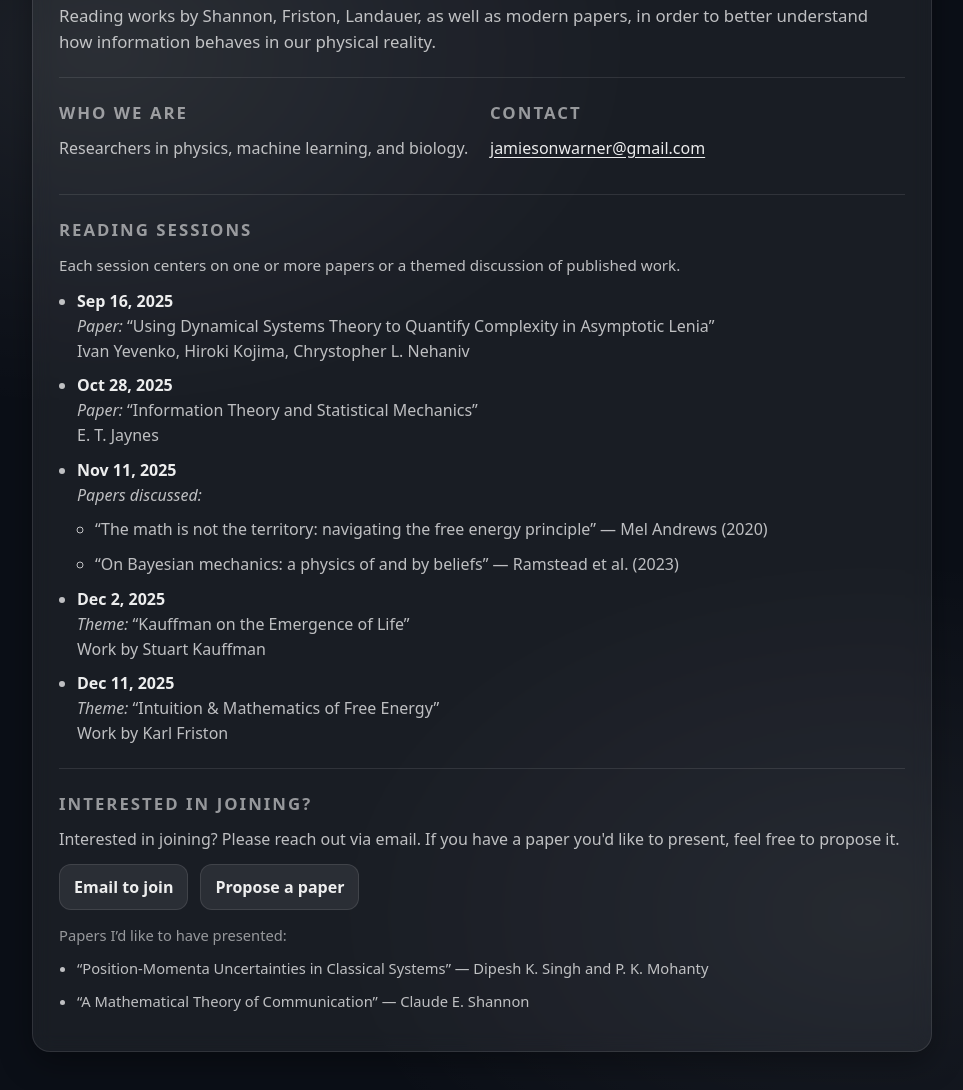
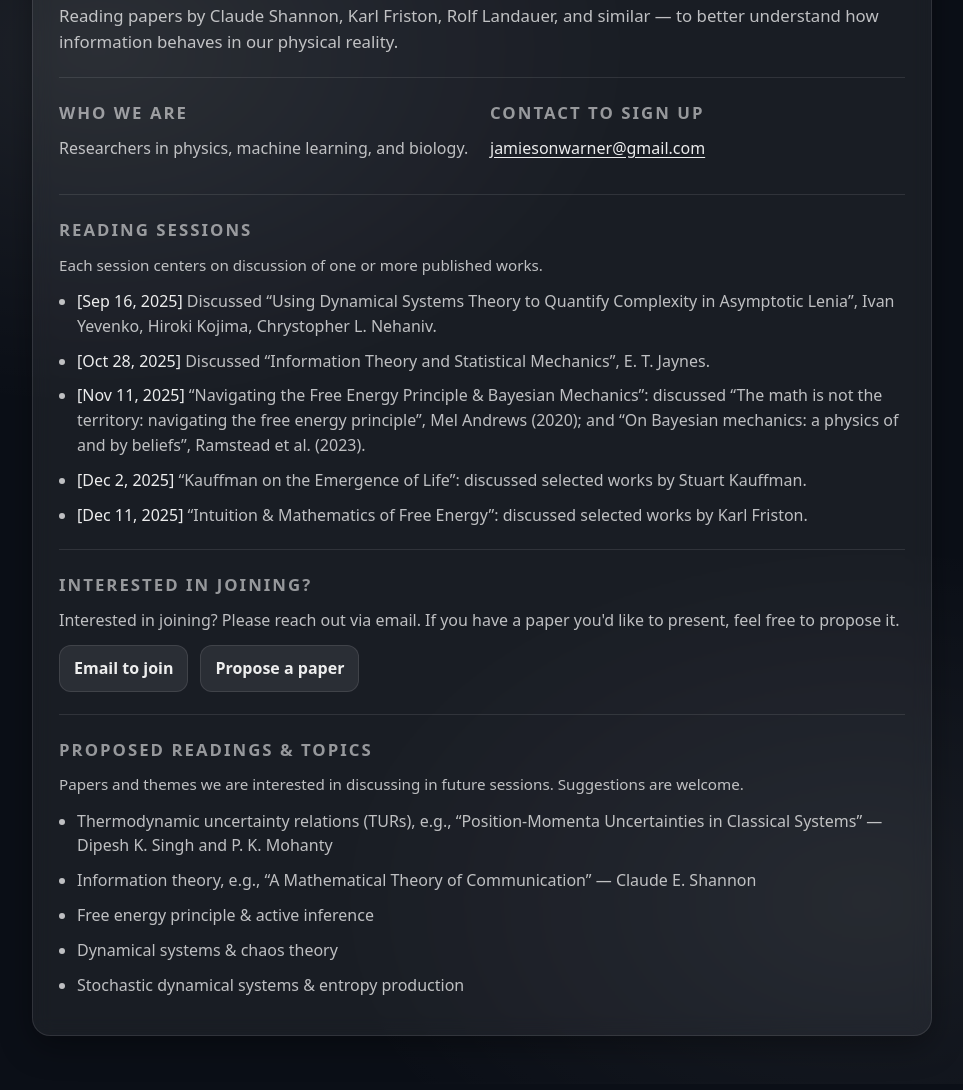
Before and after one commit to information-physics-reading-club/information-physics-reading-club.github.io, a plain HTML site: page index.html in a window 1280 px wide. Shown: the part 134-1224 px from the top of the page, without its empty margins (158-1121 px from the left). Drawn offline with Linux system fonts and the light colour scheme.

Commit message:
revision

```diff
--- a/index.html
+++ b/index.html
@@ -109,7 +109,6 @@
     li { margin: 10px 0; }
 
     .session-title {
-      font-weight: 600;
       color: var(--text);
     }
 
@@ -158,8 +157,8 @@
       <header>
         <h1>Information Physics Reading Club</h1>
         <p>
-          Reading works by Shannon, Friston, Landauer, as well as modern papers, in order to better understand
-          how information behaves in our physical reality.
+          Reading papers by Claude Shannon, Karl Friston, Rolf Landauer, and similar —
+          to better understand how information behaves in our physical reality.
         </p>
       </header>
 
@@ -172,7 +171,7 @@
         </div>
 
         <div>
-          <h2>Contact</h2>
+          <h2>Contact to sign up</h2>
           <p>
             <a href="mailto:jamiesonwarner@gmail.com">jamiesonwarner@gmail.com</a>
           </p>
@@ -184,73 +183,42 @@
       <section>
         <h2>Reading Sessions</h2>
         <p class="small">
-        Each session centers on one or more papers or a themed discussion of published work.
+          Each session centers on discussion of one or more published works.
         </p>
 
         <ul>
           <li>
-          <span class="session-title">Sep 16, 2025</span>
-          <div>
-            <em>Paper:</em>
-            “Using Dynamical Systems Theory to Quantify Complexity in Asymptotic Lenia”
-          </div>
-          <div class="authors">
-            Ivan Yevenko, Hiroki Kojima, Chrystopher L. Nehaniv
-          </div>
+            <span class="session-title">[Sep 16, 2025]</span>
+            Discussed “Using Dynamical Systems Theory to Quantify Complexity in Asymptotic Lenia”,
+            Ivan Yevenko, Hiroki Kojima, Chrystopher L. Nehaniv.
           </li>
 
           <li>
-          <span class="session-title">Oct 28, 2025</span>
-          <div>
-            <em>Paper:</em>
-            “Information Theory and Statistical Mechanics”
-          </div>
-          <div class="authors">
-            E. T. Jaynes
-          </div>
+            <span class="session-title">[Oct 28, 2025]</span>
+            Discussed “Information Theory and Statistical Mechanics”, E. T. Jaynes.
           </li>
 
           <li>
-          <span class="session-title">Nov 11, 2025</span>
-          <div>
-            <em>Papers discussed:</em>
-          </div>
-          <ul>
-            <li>
-              “The math is not the territory: navigating the free energy principle”
-              <span class="authors">— Mel Andrews (2020)</span>
-            </li>
-            <li>
-              “On Bayesian mechanics: a physics of and by beliefs”
-              <span class="authors">— Ramstead et al. (2023)</span>
-            </li>
-          </ul>
+            <span class="session-title">[Nov 11, 2025]</span>
+            “Navigating the Free Energy Principle &amp; Bayesian Mechanics”:
+            discussed “The math is not the territory: navigating the free energy principle”,
+            Mel Andrews (2020); and “On Bayesian mechanics: a physics of and by beliefs”,
+            Ramstead et al. (2023).
           </li>
 
           <li>
-          <span class="session-title">Dec 2, 2025</span>
-          <div>
-            <em>Theme:</em>
-            “Kauffman on the Emergence of Life”
-          </div>
-          <div class="authors">
-            Work by Stuart Kauffman
-          </div>
+            <span class="session-title">[Dec 2, 2025]</span>
+            “Kauffman on the Emergence of Life”:
+            discussed selected works by Stuart Kauffman.
           </li>
 
           <li>
-          <span class="session-title">Dec 11, 2025</span>
-          <div>
-            <em>Theme:</em>
-            “Intuition &amp; Mathematics of Free Energy”
-          </div>
-          <div class="authors">
-            Work by Karl Friston
-          </div>
+            <span class="session-title">[Dec 11, 2025]</span>
+            “Intuition &amp; Mathematics of Free Energy”:
+            discussed selected works by Karl Friston.
           </li>
         </ul>
       </section>
-
 
       <hr />
 
@@ -269,18 +237,37 @@
             Propose a paper
           </a>
         </div>
+      </section>
 
-        <div class="footnote">
-          Papers I’d like to have presented:
+      <hr />
+
+      <section>
+        <h2>Proposed Readings &amp; Topics</h2>
+        <p class="small">
+          Papers and themes we are interested in discussing in future sessions.
+          Suggestions are welcome.
+        </p>
+
         <ul>
           <li>
-              “Position-Momenta Uncertainties in Classical Systems” — Dipesh K. Singh and P. K. Mohanty
+            Thermodynamic uncertainty relations (TURs), e.g.,
+            “Position-Momenta Uncertainties in Classical Systems”
+            — Dipesh K. Singh and P. K. Mohanty
           </li>
           <li>
-              “A Mathematical Theory of Communication” — Claude E. Shannon
+            Information theory, e.g., “A Mathematical Theory of Communication”
+            — Claude E. Shannon
+          </li>
+          <li>
+            Free energy principle & active inference
+          </li>
+          <li>
+            Dynamical systems & chaos theory
+          </li>
+          <li>
+            Stochastic dynamical systems & entropy production
           </li>
         </ul>
-        </div>
       </section>
     </section>
   </main>
```
Lines whose indentation alone changed are shown as unchanged.
